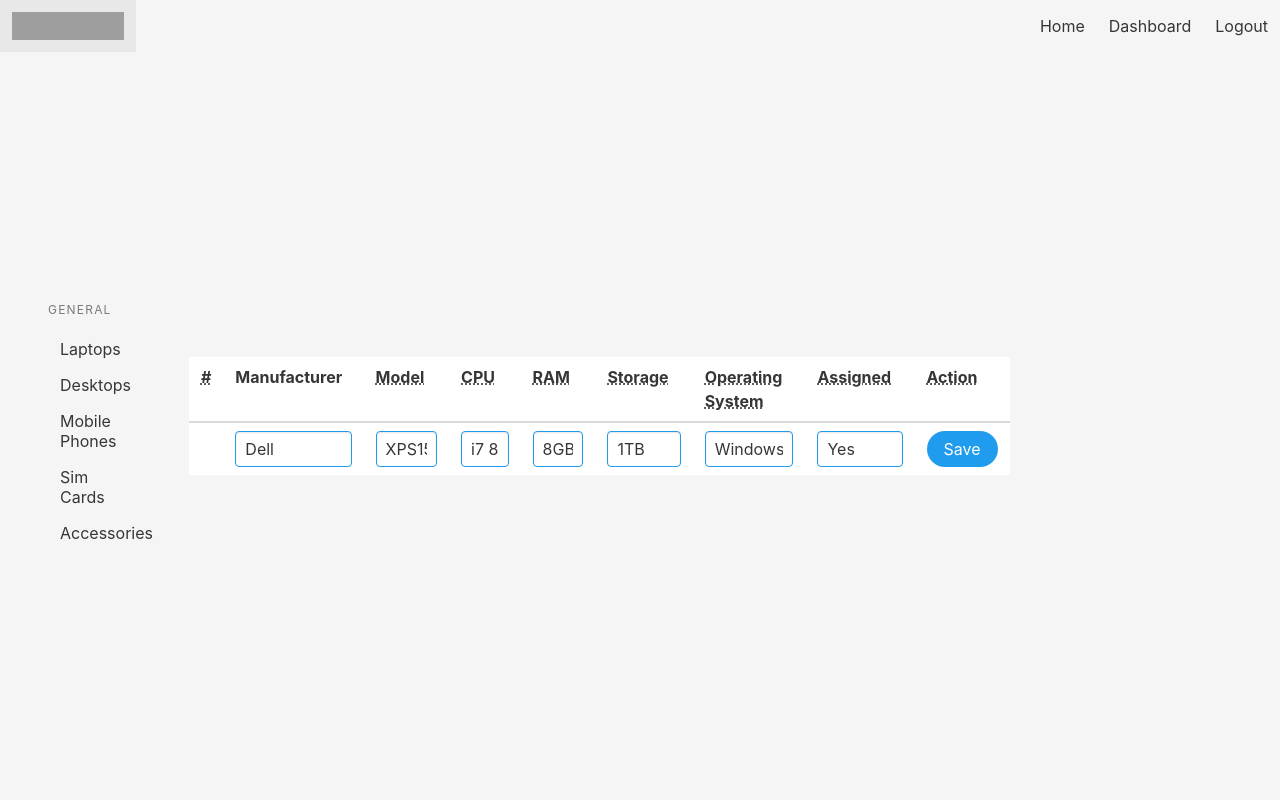
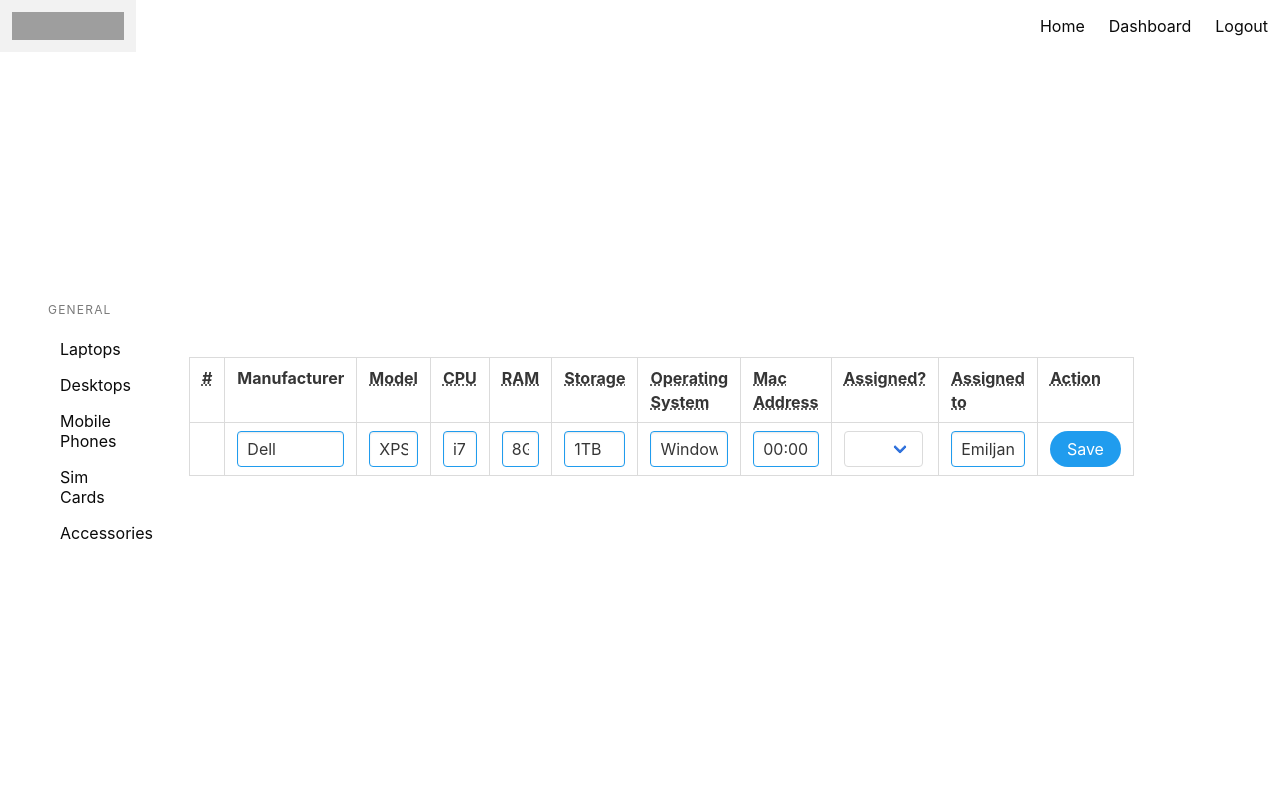
Before and after one commit to ValrynMilly/OCSIMS, a Flask app: page /update/1 in a window 1280 px wide. Run offline with Flask 2, Linux system fonts and the light colour scheme; a user stored in the database is signed in; data comes from the database, SQL or seed files in the repository; both versions use the stored data as it was after the commit; some libraries are stand-ins or nearby versions; grey boxes are pictures that could not be loaded.

Commit message:
Minor "update laptop" page fixes
update laptop now matches table changes.

```diff
--- a/IMSAPP/project/main.py
+++ b/IMSAPP/project/main.py
@@ -17,7 +17,10 @@ def profile():
     laptop_count = Laptops.query.count()
     laptop_assigned = Laptops.query.filter(Laptops.assigned == 'Yes').count()
     laptop_unassigned = Laptops.query.filter(Laptops.assigned == 'No').count()
-    return render_template('profile.html', name=current_user.name, laptop_count=laptop_count, laptop_assigned=laptop_assigned, laptop_unassigned=laptop_unassigned)
+    return render_template('profile.html', name=current_user.name,
+    laptop_count=laptop_count,
+    laptop_assigned=laptop_assigned,
+    laptop_unassigned=laptop_unassigned)
 
 @main.route('/laptops', methods=['POST', 'GET'])
 @login_required
@@ -63,7 +66,9 @@ def update(id):
         laptop_update.ram = request.form['RAM']
         laptop_update.storage = request.form['Storage']
         laptop_update.operating_system = request.form['Operating_System']
-        laptop_update.assigned = request.form['Assigned']
+        laptop_update.mac_address = request.form['Mac_address']
+        laptop_update.assigned = request.form.get('assigned')
+        laptop_update.assigned_to = request.form['Assigned_to']
         try:
             db.session.commit()
             return redirect('/laptops')
--- a/IMSAPP/project/templates/base.html
+++ b/IMSAPP/project/templates/base.html
@@ -10,7 +10,7 @@
 </head>
 
 <body>
-    <section class="hero is-light is-fullheight">
+    <section class="hero is-white is-fullheight">
 
         <div class="hero-head">
             <nav class="navbar">
--- a/IMSAPP/project/templates/update.html
+++ b/IMSAPP/project/templates/update.html
@@ -22,7 +22,7 @@
 
 
       </div class="section">
-          <table class="table is-hoverable is-fullwidth" style="margin-bottom:20px; margin-right: 20%;" contenteditable="true">
+          <table class="table is-hoverable is-bordered is-fullwidth" style="margin-bottom:20px; margin-right: 20%;" contenteditable="true">
             <thead>
               <tr>
                 <th><abbr title="ID">#</abbr></t h>
@@ -32,7 +32,9 @@
                 <th><abbr title="RAM">RAM</abbr></th>
                 <th><abbr title="Storage">Storage</abbr></th>
                 <th><abbr title="Operating_System">Operating System</abbr></th>
-                <th><abbr title="Assigned">Assigned</abbr></th>
+                <th><abbr title="mac_address">Mac Address</abbr></th>
+                <th><abbr title="Assigned">Assigned?</abbr></th>
+                <th><abbr title="Assigned_to">Assigned to</abbr></th>
                 <th><abbr title="Action">Action</abbr></th>
               </tr>
             </thead>
@@ -70,7 +72,21 @@
                 <input class="input is-info is-narrow" type="text" placeholder="OS" name="Operating_System" value="{{laptop_update.operating_system}}">
               </td>
               <td>
-                <input class="input is-info is-narrow" type="text" placeholder="Assigned?" name="Assigned" value="{{laptop_update.assigned}}">
+                <input class="input is-info is-narrow" type="text" placeholder="Mac:Address" name="Mac_address" value="{{laptop_update.mac_address}}">
+              </td>
+              <td>
+                <div class="control">
+                  <div class="select">
+                    <select name="assigned">
+                      <option></option>
+                      <option>Yes</option>
+                      <option>No</option>
+                    </select>
+                  </div>
+                </div>
+              </td>
+              <td>
+                <input class="input is-info is-narrow" type="text" placeholder="Assigned to?" name="Assigned_to" value="{{laptop_update.assigned_to}}">
               </td>
               <td>
                 <button class="button is-info is-rounded">Save</button>
```
Also changed, not shown: IMSAPP/project/db.sqlite.
